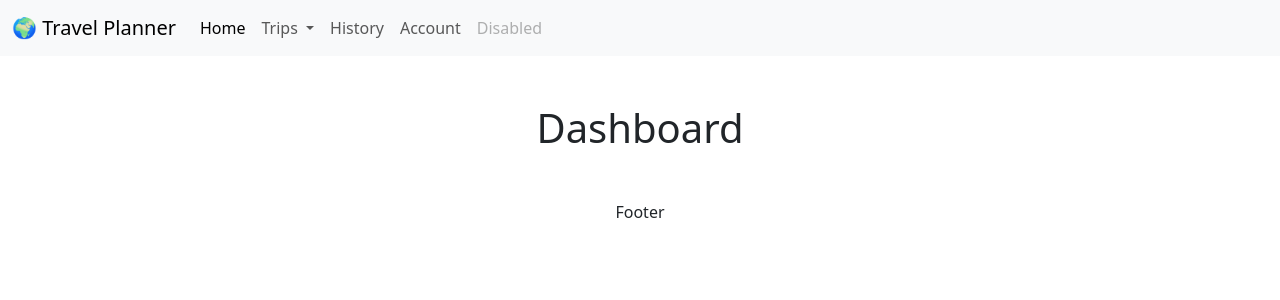
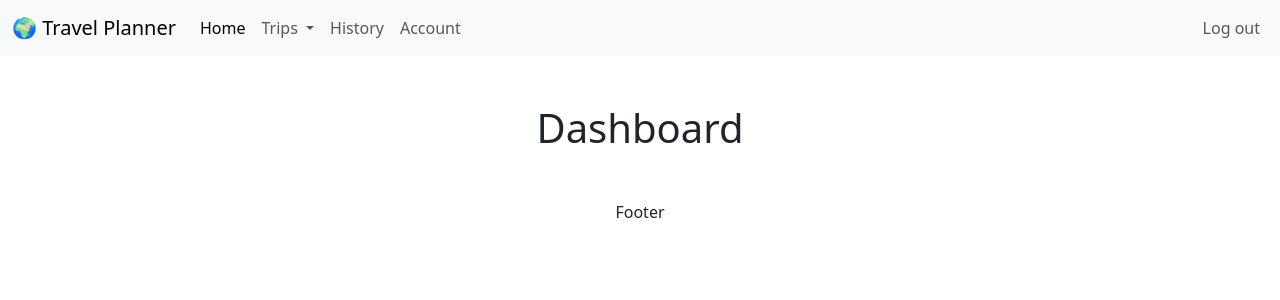
Before and after one commit to aifontao/TralvelPlanner, a Flask app: page / in a window 1280 px wide. Shown: the top 300 px of the page. Run offline with Flask 3, Linux system fonts and the light colour scheme; a user stored in the database is signed in; some libraries are stand-ins or nearby versions.

Commit message:
Add Log out to Navbar

```diff
--- a/templates/layout.html
+++ b/templates/layout.html
@@ -50,12 +50,15 @@
                 <li class="nav-item">
                     <a class="nav-link" href="#">Account</a>
                 </li>
-                <li class="nav-item">
-                        <a class="nav-link disabled" aria-disabled="true">Disabled</a>
+                </ul>
+                <ul class="navbar-nav ms-auto">
+                    <li class="nav-item">
+                        <a class="nav-link" href="/logout">Log out</a>
                     </li>
                 </ul>
+
                 {% else %}
-                <ul class="navbar-nav ms-auto mt-2">
+                <ul class="navbar-nav">
                     <li class="nav-item"><a class="nav-link" href="/register">Register</a></li>
                     <li class="nav-item"><a class="nav-link" href="/login">Log in</a></li>
                 </ul>
```
Also changed, not shown: travel.db.
